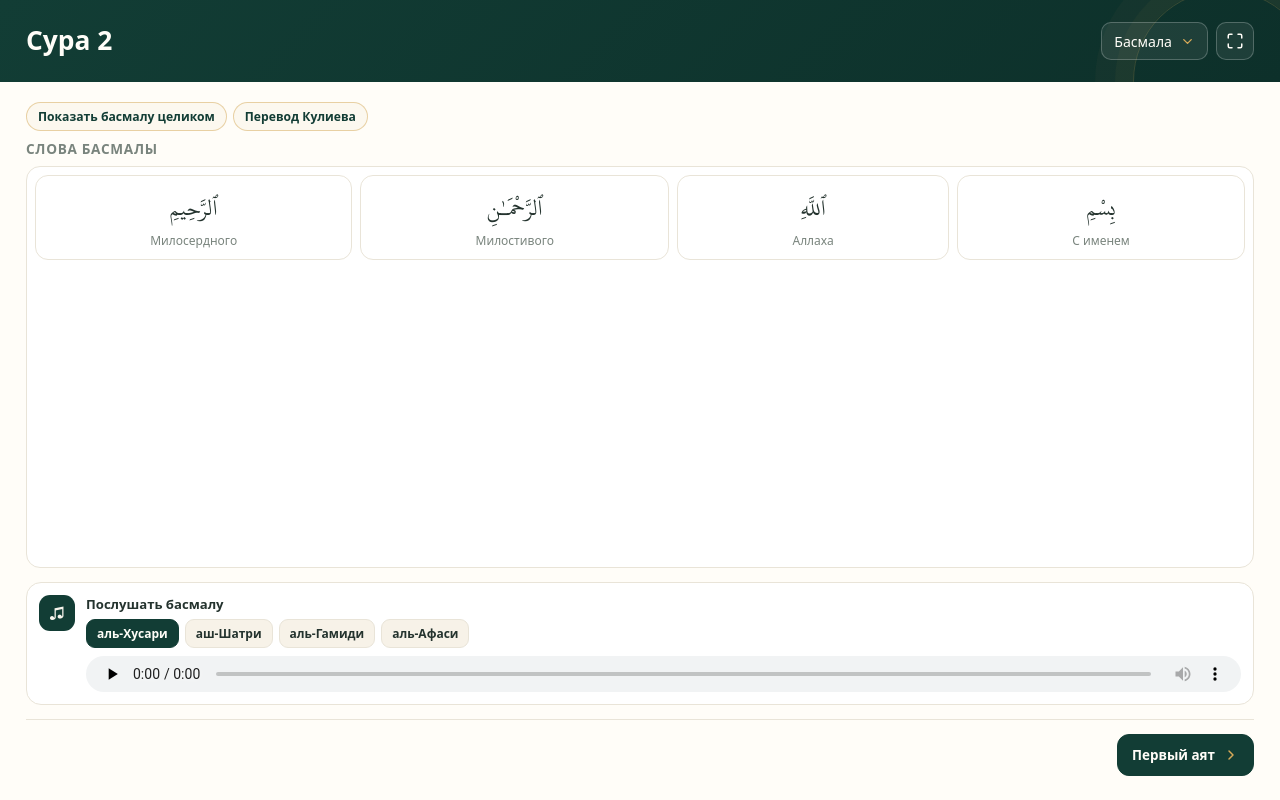
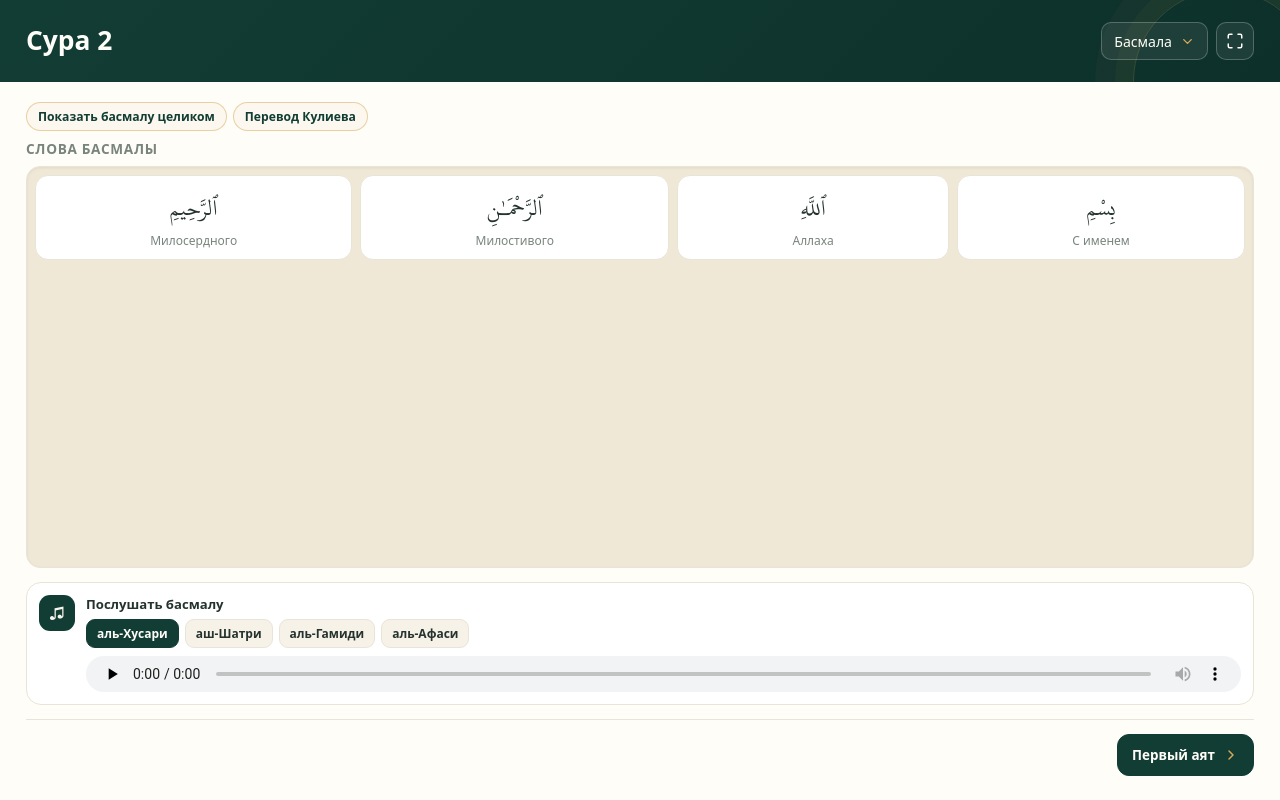
Before and after one commit to ALIHAN999/github.io.BAQARA, a plain HTML site: page index.html in a window 1280 px wide. Drawn offline with Linux system fonts and the light colour scheme; a web font is replaced by a local one.

Commit message:
Фон фрейма «Слова аята» отделён от белых карточек

```diff
--- a/index.html
+++ b/index.html
@@ -802,7 +802,9 @@
         padding: 8px;
         border: 1px solid var(--line);
         border-radius: 14px;
-        background: #fff;
+        /* Фон фрейма темнее карточек и подложки, чтобы белые ячейки слов читались */
+        background: #f0e8d6;
+        box-shadow: inset 0 1px 3px #243a2c14;
         overscroll-behavior: contain;
       }
       .audio-panel,
```
